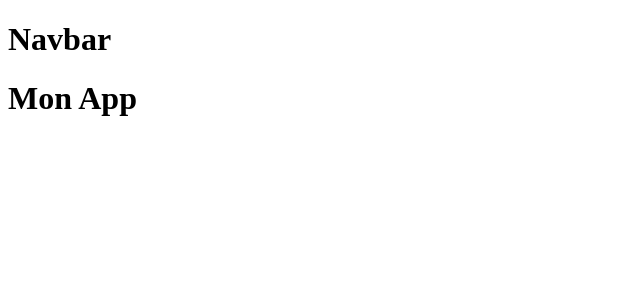
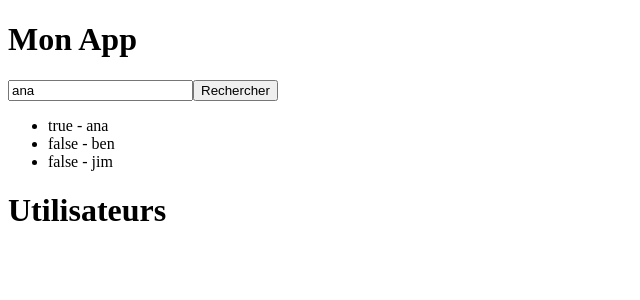
Before and after one commit to gx-zhou/angular-formation, an Angular app: page / in a window 1280 px wide. Shown: the top 300 px of the page, without its empty margins (0-640 px from the left). Built offline with nearby package versions, Linux system fonts and the light colour scheme.

Commit message:
controle de flux

```diff
--- a/src/app/app.component.ts
+++ b/src/app/app.component.ts
@@ -1,13 +1,14 @@
 import { Component } from '@angular/core';
 import { NavbarComponent } from './navbar/navbar.component';
+import { UsersComponent } from './users/users.component';
 
 @Component({
     selector: 'app-root',
     template: `
         <app-navbar />
-        <h1>Mon App</h1>
+        <app-users />
     `,
     standalone: true,
-    imports: [NavbarComponent]
+    imports: [NavbarComponent, UsersComponent]
 })
 export class AppComponent {}
--- a/src/app/navbar/navbar.component.ts
+++ b/src/app/navbar/navbar.component.ts
@@ -1,8 +1,20 @@
 import { Component } from "@angular/core";
+import { SearchComponent } from "./search/search.component";
 
 @Component({
     selector: 'app-navbar',
-    template: `<h1>Navbar</h1>`,
-    standalone: true
+    template: `
+        <h1>{{ title }}</h1>
+        <app-search [userName]="name" (eventSearch)="listenSearch($event)" />
+    `,
+    standalone: true,
+    imports: [SearchComponent]
 })
-export class NavbarComponent {}
+export class NavbarComponent {
+    title = 'Mon App'
+    name = 'ana'
+
+    listenSearch(userName: string) {
+        console.log(userName)
+    }
+}
--- /dev/null
+++ b/src/app/navbar/search/search.component.ts
@@ -0,0 +1,34 @@
+import { Component, EventEmitter, Input, Output } from '@angular/core';
+import { FormsModule } from '@angular/forms';
+
+@Component({
+  selector: 'app-search',
+  template: `
+    <input type="text" [(ngModel)]="userName" />
+    @if (userName != '') {
+    <button (click)="search()">Rechercher</button>
+    }
+    <!-- <button (click)="search()" *ngIf="userName != ''">Rechercher</button> -->
+    <ul>
+      @for (firstName of firstNames ; track $index) {
+      <li>{{ $first }} - {{ firstName }}</li>
+      } @empty {
+      <p>Aucun nom</p>
+      }
+      <!-- <li *ngFor="let firstName of firstNames; let i = index ; let isFirst = first">
+        {{ isFirst }} - {{ firstName }}
+      </li> -->
+    </ul>
+  `,
+  standalone: true,
+  imports: [FormsModule /*, NgIf, NgFor*/],
+})
+export class SearchComponent {
+  @Input() userName = '';
+  @Output() eventSearch: EventEmitter<string> = new EventEmitter();
+  firstNames: string[] = ['ana', 'ben', 'jim'];
+
+  search() {
+    this.eventSearch.emit(this.userName);
+  }
+}
--- /dev/null
+++ b/src/app/users/users.component.ts
@@ -0,0 +1,8 @@
+import { Component } from "@angular/core";
+
+@Component({
+    selector: 'app-users',
+    template: `<h1>Utilisateurs</h1>`,
+    standalone: true
+})
+export class UsersComponent {}
--- a/test.html
+++ b/test.html
@@ -1,5 +1,6 @@
 <app-root>
-    <app-navbar></app-navbar>
+    <app-navbar title="Mon App"></app-navbar>
     <app-menu></app-menu>
     <app-content></app-content>
+    <app-navbar title="Autre titre"></app-navbar>
 </app-root>
```
